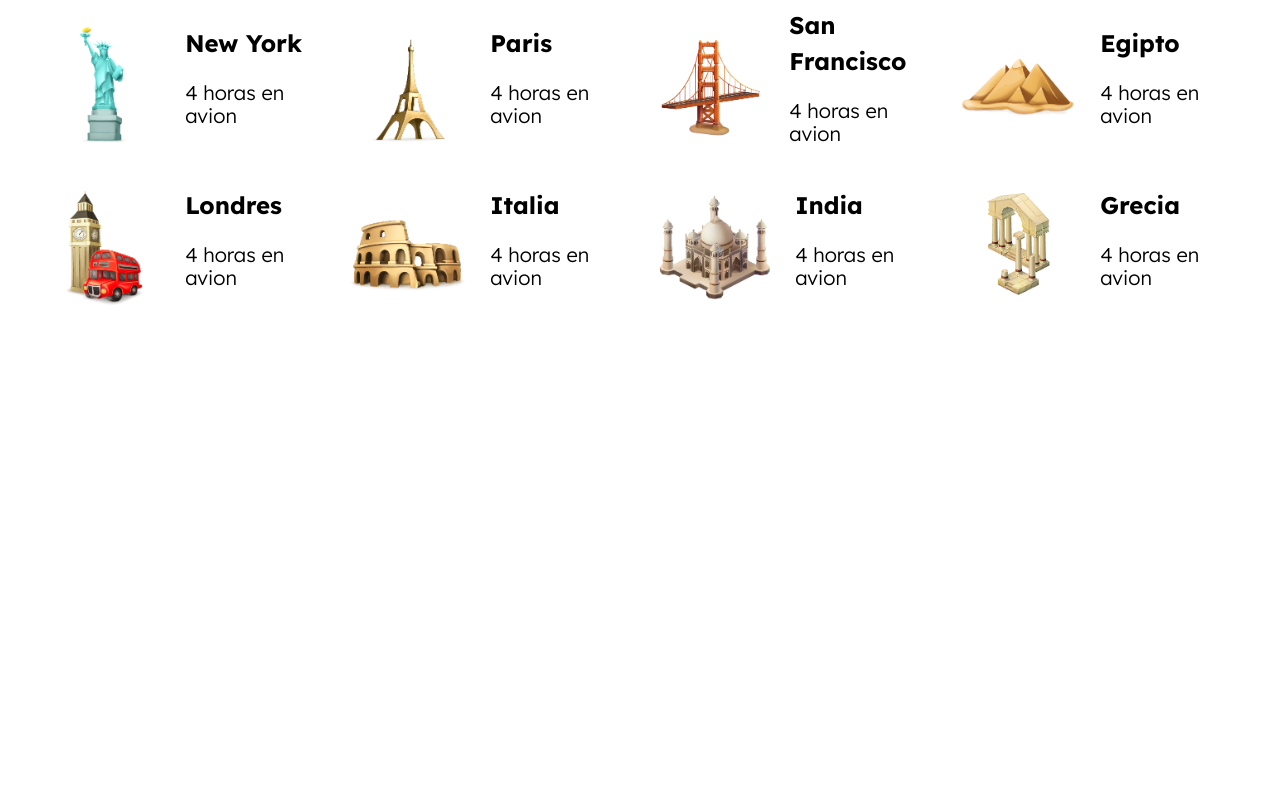
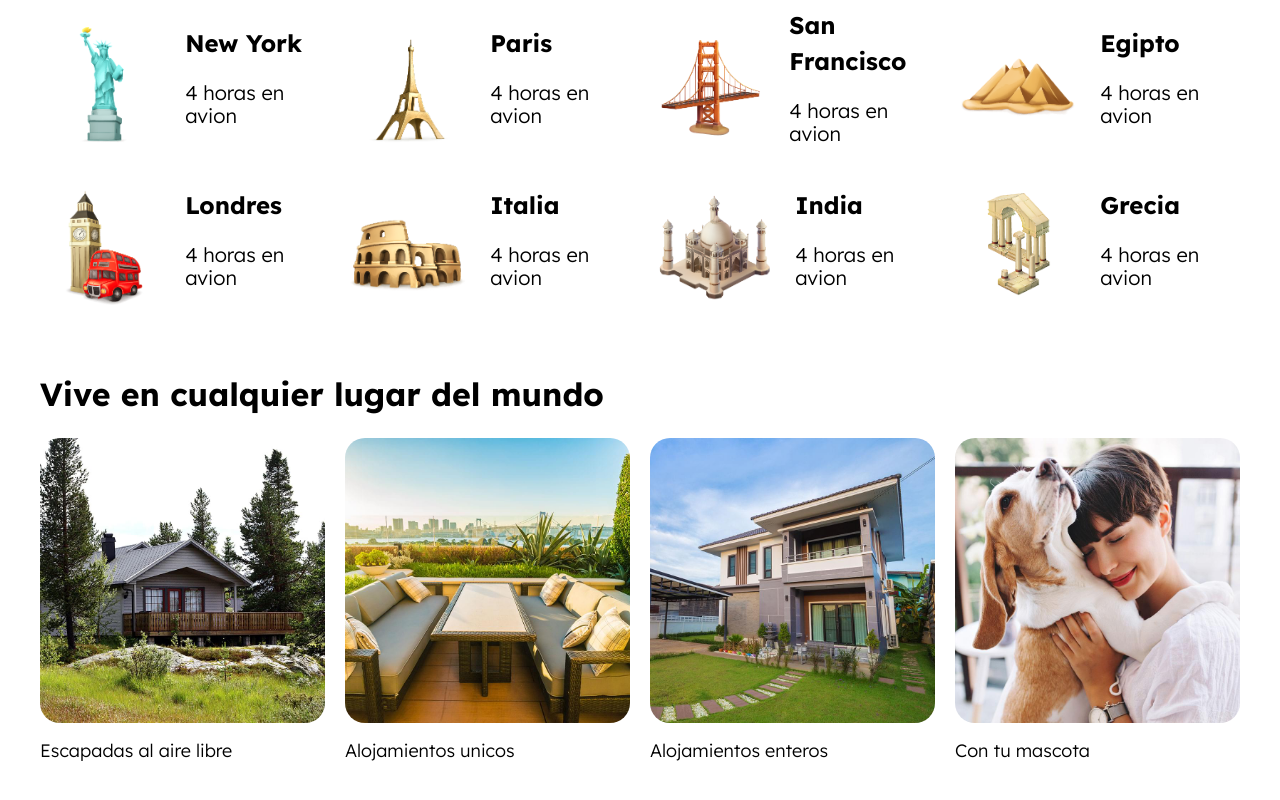
Before and after one commit to Geinersb/AIRBNB-WEB, a website: page index.html in a window 1280 px wide. Shown: the part 880-1680 px from the top of the page. Before the commit the page ends 1210 px from the top, so only its background shows below. Drawn offline with Linux system fonts and the light colour scheme.

Commit message:
se finaliza seccion de vive en cualquier lugar

```diff
--- a/index.html
+++ b/index.html
@@ -151,10 +151,46 @@
                 <p class="detino__distancia">4 horas en avion</p>
             </div>
         </li> <!--finaliza destino-->
+    </ul>
+</div>
+
+<!-- SECCION VIVE EN CUALQUIER LUGAR  -->
+<div class="lugares contenedor seccion">
+    <h2 class="vive__heading">Vive en cualquier lugar del mundo</h2>
+
+    <div class="lugares__grid">
+
+            <div class="lugar">
+                <img  class="lugar__imagen" src="build/img/vive_1.jpg" alt="imagen vive">
+
+                <p class="lugar__nombre">
+                    Escapadas al aire libre
+                </p>
+            </div>
 
 
+        <div class="lugar">
+            <img class="lugar__imagen" src="build/img/vive_2.jpg" alt="imagen vive">
+            <p class="lugar__nombre">
+                Alojamientos unicos
+            </p>
+        </div>
 
-    </ul>
+        <div class="lugar">
+            <img class="lugar__imagen" src="build/img/vive_3.jpg" alt="imagen vive">
+            <p class="lugar__nombre">
+               Alojamientos enteros
+            </p>
+        </div>
+
+        <div class="lugar">
+            <img class="lugar__imagen" src="build/img/vive_4.jpg" alt="imagen vive">
+            <p class="lugar__nombre">
+                Con tu mascota
+            </p>
+        </div>
+
+    </div>
 </div>
 
 </body>
--- a/src/scss/UI/contenido/_index.scss
+++ b/src/scss/UI/contenido/_index.scss
@@ -1 +1,2 @@
 @forward 'destinos';
+@forward 'lugares';
--- /dev/null
+++ b/src/scss/UI/contenido/_lugares.scss
@@ -0,0 +1,36 @@
+@use 'base/variables' as v;
+@use 'base/mixins' as m;
+
+
+.lugares{
+
+
+
+    &__grid{
+
+       display: grid;
+       grid-template-columns: repeat(4,30rem);
+      column-gap: 4rem;
+@include m.scrollHorizontal;
+
+
+
+        @include m.tablet {
+            @include m.grid(2,2rem);
+        }
+        @include m.desktop {
+            @include m.grid(4,2rem);
+        }
+    }
+
+}
+
+
+.lugar{
+    &__imagen{
+        border-radius: 2rem;
+    }
+    &__nombre{
+        font-size: 1.8rem;
+    }
+}
--- a/src/scss/base/_mixins.scss
+++ b/src/scss/base/_mixins.scss
@@ -40,3 +40,16 @@
     gap: $espaciado;
     grid-template-columns: repeat($columnas, 1fr);
 }
+
+@mixin scrollHorizontal{
+    overflow-y: hidden;
+    overflow-x: scroll;
+    scroll-snap-type: x mandatory;
+
+    > *{
+        scroll-snap-align: center ;
+    }
+    @include tablet {
+        overflow-x: auto;
+    }
+}
```
Also changed, not shown: build/css/app.css, 1 other file.
